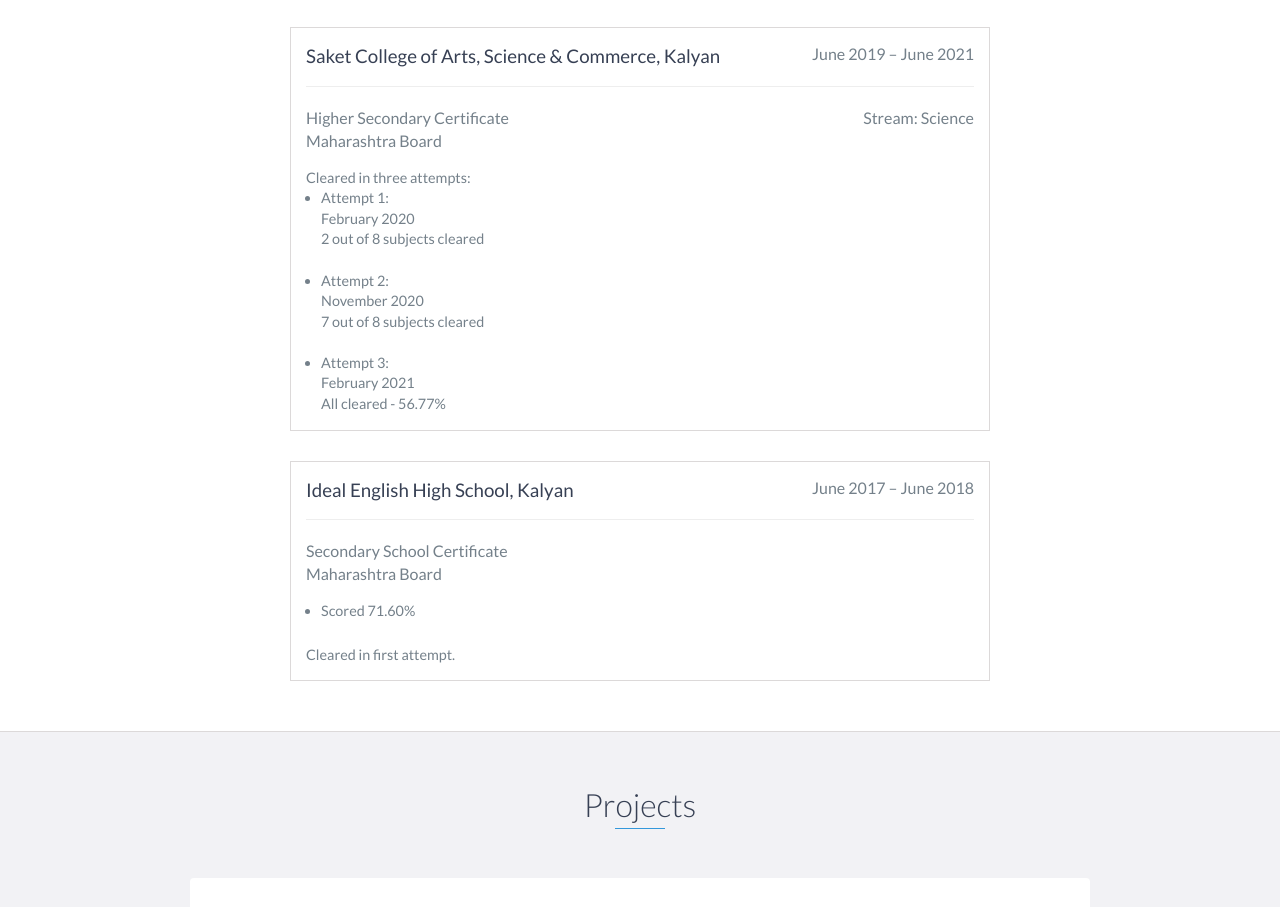
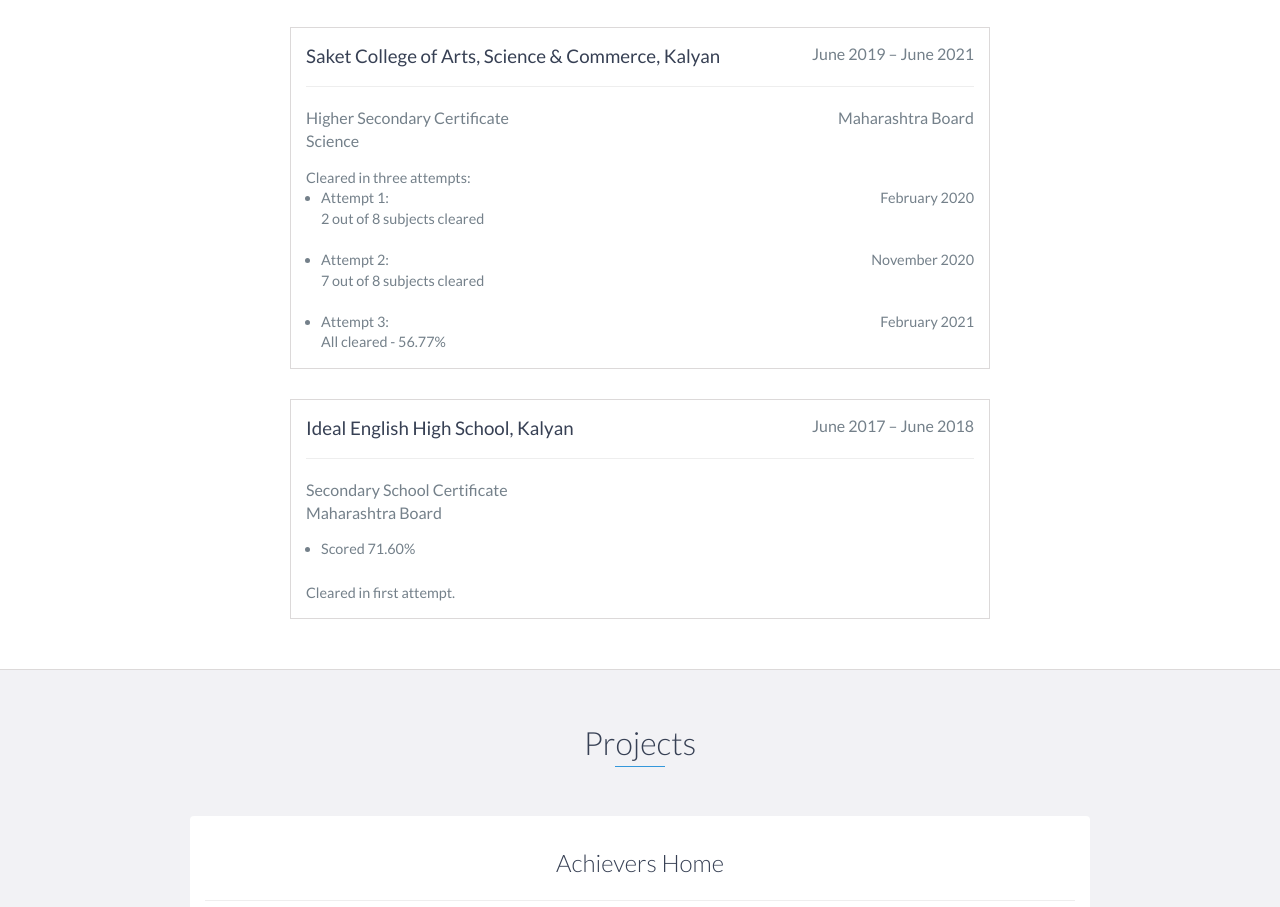
Before and after one commit to shridey/shridey.github.io, a website: page index.html in a window 1280 px wide. Shown: the part 2152-3059 px from the top of the page. Drawn offline with nearby package versions, Linux system fonts and the light colour scheme.

Commit message:
Update index.html

```diff
--- a/index.html
+++ b/index.html
@@ -156,12 +156,12 @@
             <span class="education-date">June 2019 – June 2021</span>
             <br>
             <hr>
-            <h4>Higher Secondary Certificate<span class="education-date">Stream: Science</span><br>Maharashtra Board</h4>
+            <h4>Higher Secondary Certificate<span class="education-date">Maharashtra Board</span><br>Science</h4>
             <p>Cleared in three attempts:</p>
             <ul>
-                <li>Attempt 1:<br>February 2020<br>2 out of 8 subjects cleared</li><br>
-                <li>Attempt 2:<br>November 2020<br>7 out of 8 subjects cleared</li><br>
-                <li>Attempt 3:<br>February 2021<br>All cleared - 56.77%</li>
+                <li>Attempt 1:<span class=""education-date>February 2020</span><br>2 out of 8 subjects cleared</li><br>
+                <li>Attempt 2:<span class=""education-date>November 2020</span><br>7 out of 8 subjects cleared</li><br>
+                <li>Attempt 3:<span class=""education-date>February 2021</span><br>All cleared - 56.77%</li>
             </ul>
         </div>
 
```
